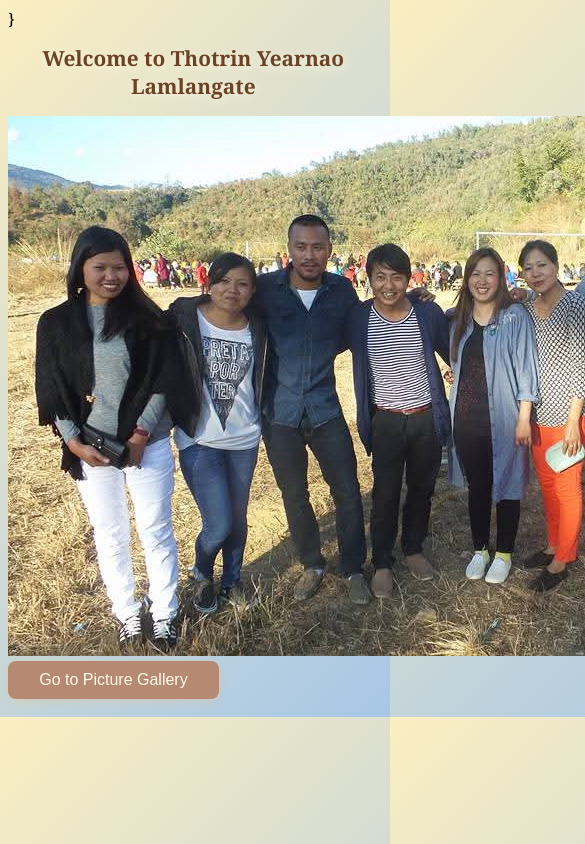
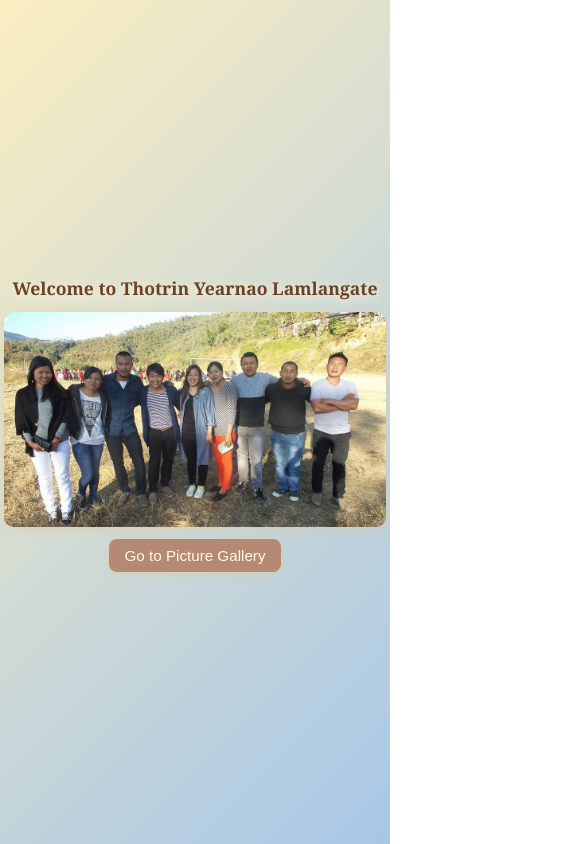
Before and after one commit to Appam23/Reminicing_Thotrin_Yearnao, a website: page thotrin.html in a window 390 px wide. Shown: the top 844 px of the page, 585 px wide, since content can reach past the window. Drawn offline with Linux system fonts and the light colour scheme.

Commit message:
Improve mobile responsiveness for homepage

```diff
--- a/thotrin.html
+++ b/thotrin.html
@@ -5,10 +5,6 @@
 	<meta charset="UTF-8">
 	<meta name="viewport" content="width=device-width, initial-scale=1.0">
 	<title>Thotrin Yearnao Lamlangate</title>
-	<style>
-		body {
-			font-family: 'Georgia', serif;
-			background: linear-gradient(135deg, #fbeec1 0%, #a7c7e7 100%);
 	<style>
 		body {
 			font-family: 'Georgia', serif;
@@ -46,28 +42,36 @@
 			background: #a47149;
 			box-shadow: 0 4px 16px #e2c799cc;
 		}
+		.welcome-img {
+			max-width: 90vw;
+			height: auto;
+			margin-bottom: 18px;
+			border-radius: 10px;
+			box-shadow: 0 2px 8px #e2c79988;
+		}
 		@media (max-width: 600px) {
 			body {
-						padding: 0 4vw;
+				padding: 0 2vw;
 			}
 			h1 {
-						font-size: 1.3rem;
-						margin-bottom: 16px;
+				font-size: 1.1rem;
+				margin-bottom: 12px;
 			}
 			.gallery-btn {
-						font-size: 1rem;
-						padding: 10px 8vw;
-						margin-bottom: 10px;
+				font-size: 0.95rem;
+				padding: 8px 4vw;
+				margin-bottom: 8px;
 			}
+			.welcome-img {
+				max-width: 98vw;
+				margin-bottom: 12px;
 			}
-			</style>
 		}
 	</style>
 </head>
 <body>
 	<h1>Welcome to Thotrin Yearnao Lamlangate</h1>
-    <img src="picnic_pics/img6.jpg" alt="Picnic 1">
-    <br>
+	<img src="picnic_pics/img6.jpg" alt="Picnic 1" class="welcome-img">
 	<button class="gallery-btn" onclick="window.location.href='all_pictures.html'">Go to Picture Gallery</button>
 
 </body>
```
Lines whose indentation alone changed are shown as unchanged.
